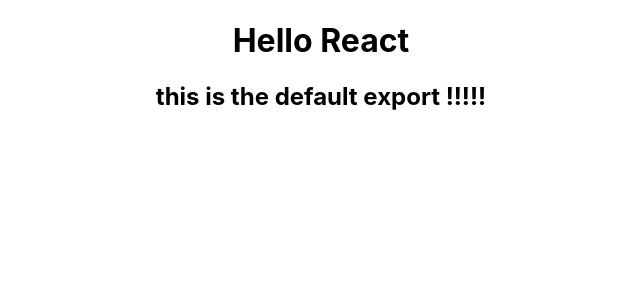
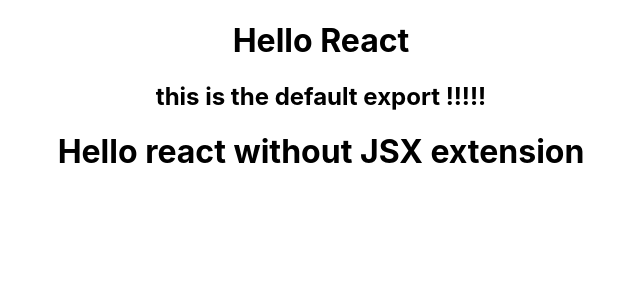
Before and after one commit to Nelofarzabi/React.JS_Test, a React (Create React App) app: page / in a window 1280 px wide. Shown: the top 300 px of the page, without its empty margins (319-959 px from the left). Built offline with nearby package versions, Linux system fonts and the light colour scheme.

Commit message:
out react element without using JSX

```diff
--- a/src/App.js
+++ b/src/App.js
@@ -1,11 +1,13 @@
 
-import React from 'react';
+import React, { Component } from 'react';
 import './App.css';
 // import Loop from './state';
 // import POP from './props';
 // import Clasebase from './classbase';
 // import Pickernumber from './pickerNumber';
 import {StateComp} from "./state";
+import { Comp} from "./class"
+
 
 function App(){
   return (
@@ -28,6 +30,8 @@
         number2 = {2}
        /> */}
        <StateComp />
+       <Comp />
+
 
     </div>
   );
--- /dev/null
+++ b/src/class.js
@@ -0,0 +1,10 @@
+import React ,  { Component } from "react";
+
+ export class Comp extends Component{
+    render (){
+        return(
+           React.createElement('div' , null , React.createElement('h1' , null , 'Hello react without JSX extension'))
+        )
+    }
+
+}
```
